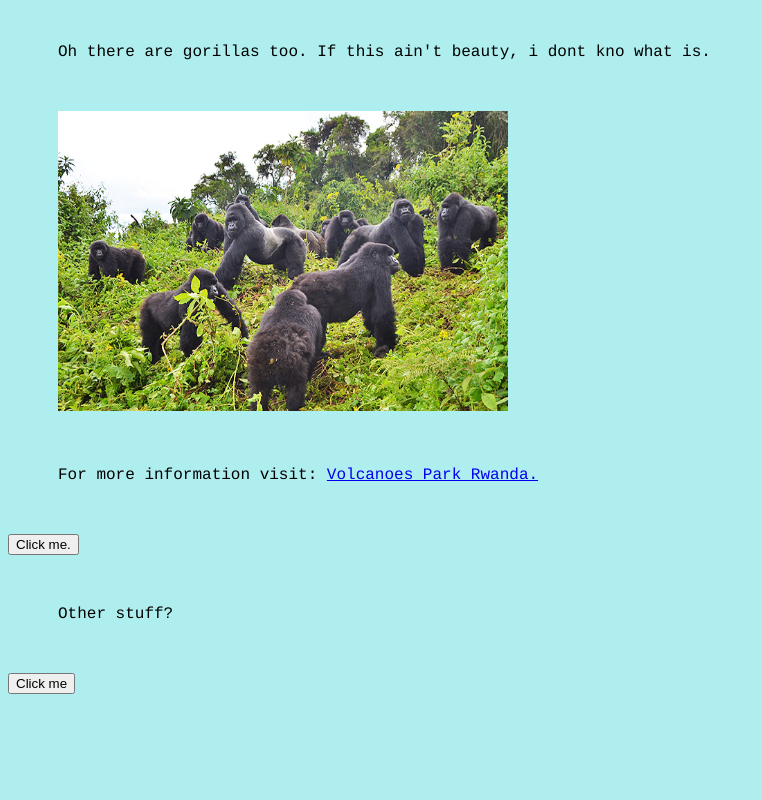
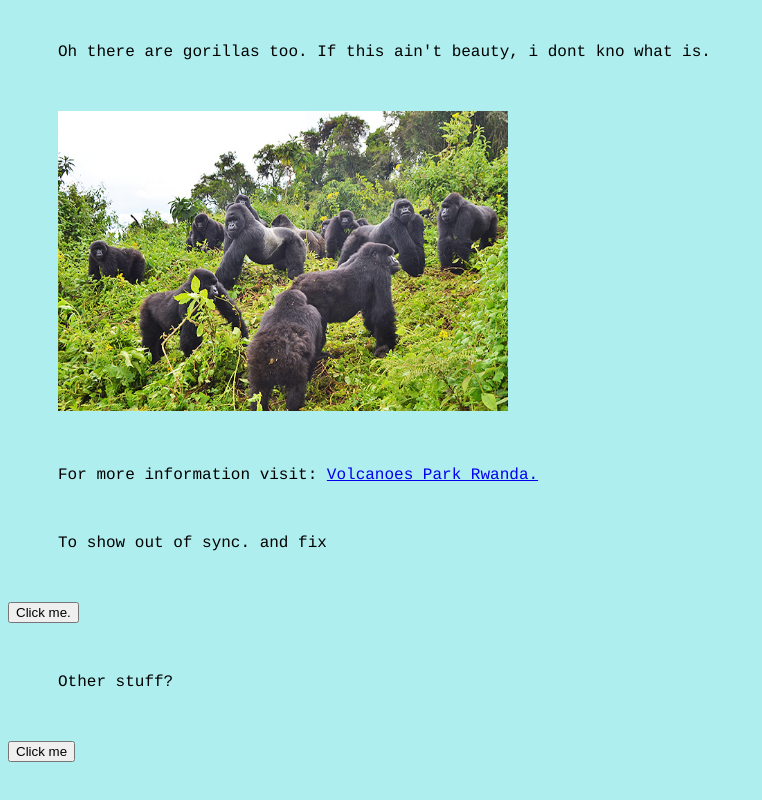
Before and after one commit to ekayiigirwa/ASCBootcampSP2020, a plain HTML site: page withSomeLogic-slide8.html in a window 1280 px wide. Shown: the part 574-1374 px from the top of the page, without its empty margins (0-762 px from the left). Before the commit the page ends 1318 px from the top, so only its background shows below. Drawn offline with Linux system fonts and the light colour scheme.

Commit message:
just testing

```diff
--- a/withSomeLogic-slide8.html
+++ b/withSomeLogic-slide8.html
@@ -27,7 +27,7 @@
         <!--We added a new div which is like a container of a specific
         content on our page. We will have our video here.-->
 
-
+        <p>To show out of sync. and fix</p>
         <p id = "demo1"> </p>
         <button type="button"
         onclick= "document.getElementById('demo1').innerHTML = Date()">
```
